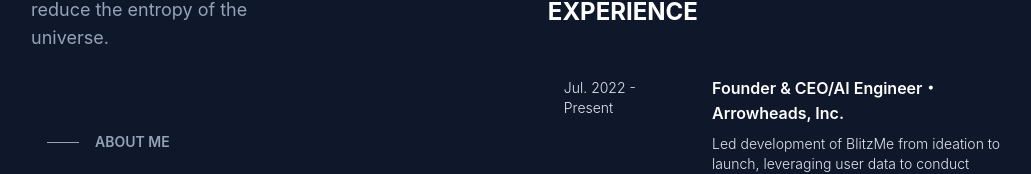
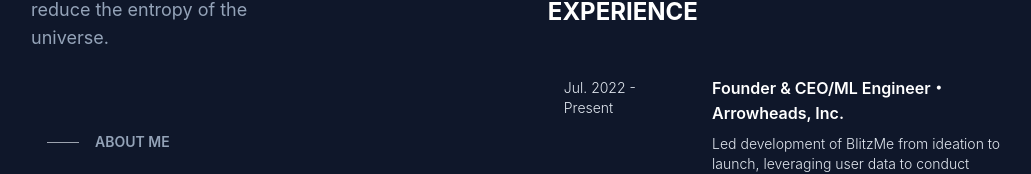
Before and after one commit to Fykqnt/my-portfolio, a Next.js app: page / in a window 1280 px wide. Shown: the part 596-770 px from the top of the page, without its empty margins (113-1144 px from the left). Built offline with nearby package versions, Linux system fonts and the light colour scheme.

Commit message:
small fix

```diff
--- a/app/components/PcComponent.tsx
+++ b/app/components/PcComponent.tsx
@@ -123,7 +123,7 @@ const PcComponent: React.FC = () => {
                         <section >
                             <div>
                                 <p className='text-base mb-20 text-slate-400 w-3/4'>
-                                    Loosely coded in <span className='text-white'>Cursor</span> by yours trully with. Built with <span className='text-white'>Next.js</span> and <span className='text-white'>Mantine UI</span>, and <span className='text-white'>TailWind CSS</span>, deployed with and <span className='text-white'>Vercel</span>.
+                                Loosely coded in <span className='text-white'>Cursor</span> by yours trully with. Built with <span className='text-white'>Next.js</span> and <span className='text-white'>TailWind CSS</span>, deployed with and <span className='text-white'>Vercel</span>.
                                 </p>
                             </div>
                         </section>
--- a/app/components/SpComponent.tsx
+++ b/app/components/SpComponent.tsx
@@ -101,7 +101,7 @@ const SpComponent: React.FC = () => {
                 <section>
                     <div>
                         <p className='text-sm mb-10 text-slate-400 w-3/4'>
-                            Loosely coded in <span className='text-white'>Cursor</span> by yours trully with. Built with <span className='text-white'>Next.js</span> and <span className='text-white'>Mantine UI</span>, and <span className='text-white'>TailWind CSS</span>, deployed with and <span className='text-white'>Vercel</span>.
+                            Loosely coded in <span className='text-white'>Cursor</span> by yours trully with. Built with <span className='text-white'>Next.js</span> and <span className='text-white'>TailWind CSS</span>, deployed with and <span className='text-white'>Vercel</span>.
                         </p>
                     </div>
                 </section>
--- a/app/components/Timeline.tsx
+++ b/app/components/Timeline.tsx
@@ -13,7 +13,7 @@ export const ExperienceTimeline: React.FC<ExperienceTimelineProps> = ({ isSp })
         <Flex direction={"column"}>
             <TimelineCard
                 isSp={isSp}
-                title={'Founder & CEO/AI Engineer'}
+                title={'Founder & CEO/ML Engineer'}
                 affiliation={'Arrowheads, Inc.'}
                 date={'Jul. 2022 - Present'}
                 description={`Led development of BlitzMe from ideation to launch, leveraging user data to conduct joining-research with academic institution, validate core features. Scaled technical operations by recruiting and managing a cross-functional team of engineers, UX designers, and researchers, resulting in launch of BlitzMe with 10,000+ early adopters`}
```
Also changed, not shown: 2 other files (tests, documents, lock files or other folders).
